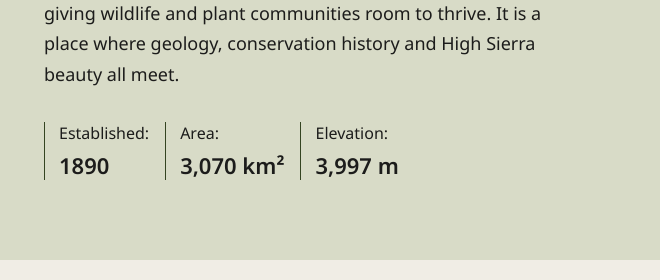
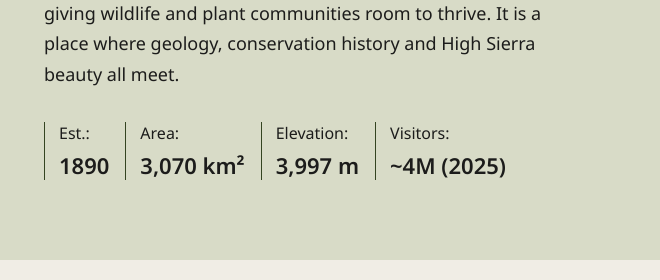
Before and after one commit to lulu630/js-adv-assignment-4, a website built with Vite: page national-parks-explorer/index.html in a window 1280 px wide. Shown: the part 2080-2360 px from the top of the page, 620-1280 px from the left. Built offline with nearby package versions, Linux system fonts and the light colour scheme.

Commit message:
add visitors

```diff
--- a/national-parks-explorer/index.html
+++ b/national-parks-explorer/index.html
@@ -40,9 +40,10 @@
         <p class="details-location"></p>
         <p class="details-description"></p>
         <div class="details-stats">
-          <p>Established: <span class="details-established"></span></p>
+          <p>Est.: <span class="details-established"></span></p>
           <p>Area: <span class="details-area"></span></p>
           <p>Elevation: <span class="details-elevation"></span></p>
+          <p>Visitors: <span class="details-visitors"></span></p>
         </div>
      </div>
     </section>
--- a/national-parks-explorer/src/main.js
+++ b/national-parks-explorer/src/main.js
@@ -11,124 +11,134 @@ const parks = [
   {
     name: "Yosemite",
     type: "National Park",
+    location: "California,",
     country: "United States",
-    location: "California,",
     image: `${import.meta.env.BASE_URL}Images/yosemite.jpg`,
     description: "Yosemite was first protected in 1864 and remains one of the most iconic landscapes in the Sierra Nevada. The park is famous for powerful waterfalls, deep valleys, granite cliffs and ancient giant sequoias. Its scenery was shaped by glaciers, which carved the dramatic form of Yosemite Valley. Beyond the most visited viewpoints, Yosemite protects grand meadows, clear streams, lakes and high mountain wilderness. The park covers nearly 1,200 square miles, giving wildlife and plant communities room to thrive. It is a place where geology, conservation history and High Sierra beauty all meet.",
     established: 1890,
     area: "3,070 km²",
     elevation: "3,997 m",
+    visitors: "~4M (2025)",
   },
 
   {
     name: "Kruger",
     type: "National Park",
+    location: "Limpopo & Mpumalanga,",
     country: "South Africa",
-    location: "Limpopo & Mpumalanga,",
     image: `${import.meta.env.BASE_URL}Images/kruger.jpg`,
     description: "Kruger is one of Africa's great wildlife reserves and the flagship park of South African National Parks. The protected area covers nearly 2 million hectares across the Lowveld of northeastern South Africa. It was first established to protect wildlife in 1898 and later became one of South Africa's best known national parks. Kruger is home to the Big Five and an exceptional range of life, including hundreds of bird species and well over one hundred mammal species. SANParks also records rich plant, reptile, amphibian and fish diversity across the park. Alongside its wildlife, Kruger protects cultural heritage sites, including rock paintings and archaeological places such as Masorini and Thulamela.",
     established: 1926,
     area: "19,623 km²",
     elevation: "840 m",
+    visitors: "~1.8M (2025)",
   },
 
   {
     name: "Snowdonia",
     type: "National Park",
+    location: "North Wales,",
     country: "Wales",
-    location: "North Wales,",
     image: `${import.meta.env.BASE_URL}Images/snowdonia.jpg`,
     description: "Eryri, also known as Snowdonia, is Wales' largest national park, covering 823 square miles. Its landscape includes towering peaks, glacial valleys, lakes, rivers, forests and 74 miles of coastline. Yr Wyddfa, also called Snowdon, is the park's most famous summit and the highest mountain in Wales. The park contains nine mountain ranges and thousands of miles of routes for walking and exploring. Eryri is also a living cultural landscape, home to local communities where the Welsh language is part of everyday life. Its geology, native woodland, wildlife and heritage make it much more than a mountain destination.",
     established: 1951,
     area: "2,130 km²",
     elevation: "1,085 m",
+    visitors: "~4M",
   },
 
   {
     name: "Serengeti",
     type: "National Park",
+    location: "Mara & Simiyu Regions,",
     country: "Tanzania",
-    location: "Mara & Simiyu Regions,",
     image: `${import.meta.env.BASE_URL}Images/serengeti.jpg`,
     description: "Serengeti National Park protects vast plains of savanna in northern Tanzania. UNESCO describes its annual migration of wildebeest, gazelles and zebras, followed by predators, as one of the world's most impressive natural events. The wider migration route depends on seasonal water and grazing across the Serengeti ecosystem. The park supports one of the planet's most important predator-prey systems, with lions, leopards, cheetahs, hyenas and wild dogs. UNESCO also notes globally threatened or endangered species such as black rhinoceros, elephant, wild dog and cheetah. More than 500 bird species are present seasonally or year-round, adding to the park's remarkable biodiversity.",
     established: 1951,
     area: "14,763 km²",
     elevation: "1,850 m",
+    visitors: "~491K (2025)",
   },
 
   {
     name: "Jasper",
     type: "National Park",
+    location: "Alberta,",
     country: "Canada",
-    location: "Alberta,",
     image: `${import.meta.env.BASE_URL}Images/jasper.jpg`,
     description: "Jasper is the largest national park in the Canadian Rockies and part of the Canadian Rocky Mountain Parks UNESCO World Heritage Site. Parks Canada describes it as a place of abundant wildlife and an extensive trail network. The park includes rugged mountains, glaciers, lakes, waterfalls, hot springs and wide valleys shaped by ice and rivers. It is also known as one of the world's largest dark sky preserves, making the night sky part of the park experience. Visitors explore different regions of the park, from frontcountry viewpoints to remote backcountry routes. Jasper's scale gives it a strong wilderness character while still offering access to classic Rocky Mountain landscapes.",
     established: 1907,
     area: "10,878 km²",
     elevation: "3,747 m",
+    visitors: "~2.13M (2025)",
   },
 
   {
     name: "Wadi Rum",
     type: "Valley",
+    location: "Aqaba Governorate,",
     country: "Jordan",
-    location: "Aqaba Governorate,",
     image: `${import.meta.env.BASE_URL}Images/wadi-rum.jpg`,
     description: "Wadi Rum is a protected desert landscape in southern Jordan, close to the border with Saudi Arabia. UNESCO lists it as a mixed natural and cultural World Heritage site covering about 74,000 hectares. The area is known for narrow gorges, natural arches, towering cliffs, caverns, ramps and red sand valleys. Its sandstone and granite formations create the dramatic scenery often called the Valley of the Moon. Wadi Rum also preserves evidence of around 12,000 years of human occupation and interaction with the desert. UNESCO records about 25,000 rock carvings and 20,000 inscriptions, showing the development of human thought and early alphabetic writing.",
     established: 1998,
     area: "720 km²",
     elevation: "1,854 m",
+    visitors: "199K+ (2025)",
   },
 
   {
     name: "Khao Sok",
     type: "National Park",
+    location: "Surat Thani Province,",
     country: "Thailand",
-    location: "Surat Thani Province,",
     image: `${import.meta.env.BASE_URL}Images/khao-sok.jpg`,
     description: "Khao Sok National Park protects rainforest, limestone mountains, caves, rivers and the striking Cheow Lan Lake. The park covers about 739 square kilometers in Surat Thani Province. It includes one of the largest remaining areas of virgin forest in southern Thailand. The rainforest is often described as ancient and unusually diverse, with dense vegetation, bamboo, lianas and buttress-rooted trees. Cheow Lan Lake, created by the Ratchaprapha Dam, is now famous for turquoise water and steep limestone cliffs. Wildlife in and around the park includes monkeys, hornbills, elephants, tapirs and the giant Rafflesia flower.",
     established: 1980,
     area: "739 km²",
     elevation: "960 m",
+    visitors: "~419K (2019)",
   },
 
    {
     name: "Los Glaciares",
     type: "National Park",
+    location: "Santa Cruz Province,",
     country: "Argentina",
-    location: "Santa Cruz Province,",
     image: `${import.meta.env.BASE_URL}Images/los-glaciares.jpg`,
     description: "Los Glaciares National Park lies in Argentine Patagonia and is named for the many glaciers that shape its landscape. UNESCO describes it as an area of exceptional natural beauty with rugged mountains and numerous glacial lakes. Lake Argentino, one of its most important lakes, stretches about 160 kilometers. Many glaciers are fed by the South Patagonian Ice Field, one of the largest ice fields outside the polar regions. The Perito Moreno Glacier is especially famous for calving blue icebergs into Lake Argentino with dramatic crashes. The park also protects Patagonian steppe, Magellanic forest, high mountain habitats and iconic peaks such as Fitz Roy.",
     established: 1937,
     area: "7,269 km²",
     elevation: "3,405 m",
+    visitors: "~623K (2025)",
   },
 
   {
     name: "Torres del Paine",
     type: "National Park",
+    location: "Magallanes Region,",
     country: "Chile",
-    location: "Magallanes Region,",
     image: `${import.meta.env.BASE_URL}Images/torres-del-paine.jpg`,
     description: "Torres del Paine National Park is one of the defining landscapes of Chilean Patagonia. Its centerpiece is the Paine mountain group, including the three granite towers that give the park its name. The park brings together mountains, glaciers, rivers, waterfalls and vivid lakes such as Grey, Pehoe and Nordenskjold. It sits in a transition zone between Magellanic subpolar forest and Patagonian steppe. The Southern Patagonian Ice Field feeds glaciers in the park, including Grey, Dickson and Tyndall. Torres del Paine is also recognized as a UNESCO Biosphere Reserve and is known for wildlife such as guanacos, pumas, foxes, condors and many other birds.",
     established: 1959,
     area: "2,420 km²",
     elevation: "3,050 m",
+    visitors: "284K+ (2025)",
   },
 
   {
     name: "Plitvice Lakes",
     type: "National Park",
+    location: "Mala Kapela & Lička Plješivica,",
     country: "Croatia",
-    location: "Mala Kapela & Lička Plješivica,",
     image: `${import.meta.env.BASE_URL}Images/plitvice.jpg`,
     description: "Plitvice Lakes is Croatia's oldest and largest national park, set between the Mala Kapela and Lička Plješivica mountain ranges. Its lake system consists of 16 named lakes and numerous smaller ones arranged in natural cascades. Water flowing through the karst landscape deposits calcium carbonate, gradually forming the tufa barriers that separate the lakes and create waterfalls. This geological and biological process is still active, so the landscape continues to change over time. Most of the park is covered by well-preserved forests that provide habitat for brown bears, grey wolves, lynx and many rare species. Plitvice Lakes was added to the UNESCO World Heritage List in 1979 for its exceptional beauty and its ongoing natural processes.",
     established: 1949,
     area: "297 km²",
     elevation: "1,279 m",
+    visitors: "~1.5M",
   },
+];
 
-];
 
 
 const swiperWrapper = document.querySelector(".swiper-wrapper");
@@ -141,6 +151,7 @@ const detailsDescription = document.querySelector(".details-description");
 const detailsEstablished = document.querySelector(".details-established");
 const detailsArea = document.querySelector(".details-area");
 const detailsElevation = document.querySelector(".details-elevation");
+const detailsVisitors = document.querySelector(".details-visitors");
 let pointerX = null;
 let pointerY = null;
 
@@ -270,6 +281,7 @@ function showParkDetails (park) {
   detailsEstablished.textContent = park.established;
   detailsArea.textContent = park.area;
   detailsElevation.textContent = park.elevation;
+  detailsVisitors.textContent = park.visitors;
 }
 
 showParkDetails(parks[0])
```
Also changed, not shown: 2 other files.
